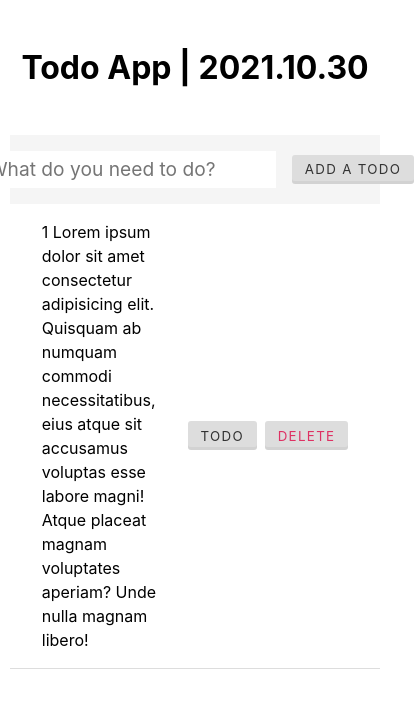
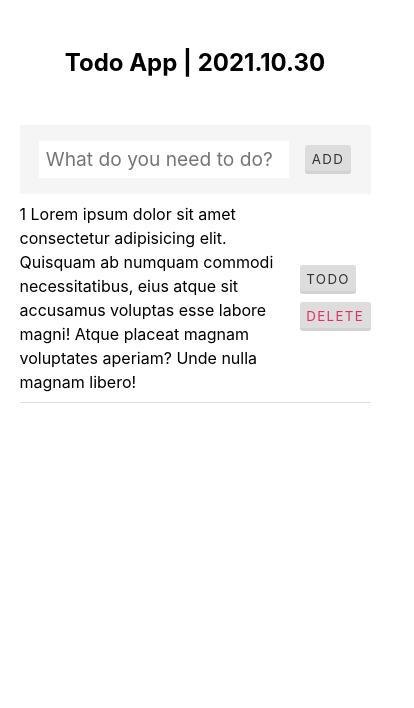
Before and after one commit to gloriading/react-todo-2021, a React (Create React App) app: page / in a window 390 px wide. Shown: the top 708 px of the page, 414 px wide, since content can reach past the window. Built offline with nearby package versions, Linux system fonts and the light colour scheme.

Commit message:
Add simple responsive styling

```diff
--- a/src/components/TodoForm.js
+++ b/src/components/TodoForm.js
@@ -32,7 +32,7 @@ function TodoForm(props) {
           onChange={handleInputChange}
           onKeyDown={handleKeyDown}
         />
-        <button className="todo__addtodo" onClick={handleAddTodo}>Add a todo</button>
+        <button className="todo__addtodo" onClick={handleAddTodo}>Add</button>
     </div>
   )
 }
--- a/src/index.css
+++ b/src/index.css
@@ -33,8 +33,6 @@ button:hover {
   margin: 0 auto;
   max-width: 960px;
   width: 95%;
-  /* height: 100vh;
-  overflow: hidden; */
   min-height: 100vh;
 }
 .todo__header {
@@ -81,3 +79,37 @@ input[type='text']:focus {
   color: #de3163;
   margin-left: 0.5rem;
 }
+
+@media only screen and (max-width: 768px) {
+  .todo__item {
+    padding: 0.5rem 1rem;
+  }
+  .todo__item__actions {
+    display: flex;
+    flex-direction: column;
+    justify-content: flex-start;
+    align-items: flex-start;
+    gap: 0.5rem;
+  }
+  .todo__item__delete {
+    margin-left: 0;
+  }
+  input[type='text'] {
+    width: 250px;
+    padding: 0.4rem;
+  }
+  button {
+    padding: 0.4rem;
+  }
+}
+@media only screen and (max-width: 480px) {
+  h1 {
+    font-size: 1.5rem;
+  }
+  .todo__item {
+    padding: 0.5rem 0;
+  }
+  .todo__container {
+    width: 90%;
+  }
+}
```
